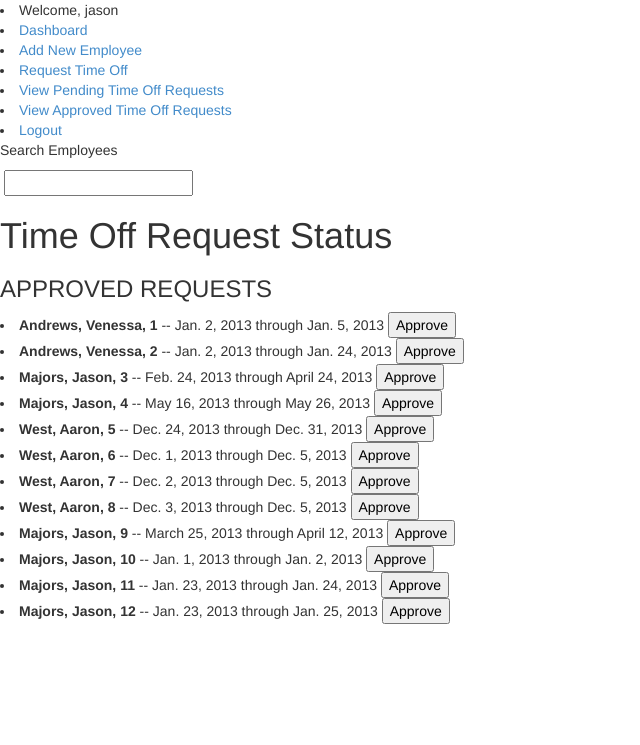
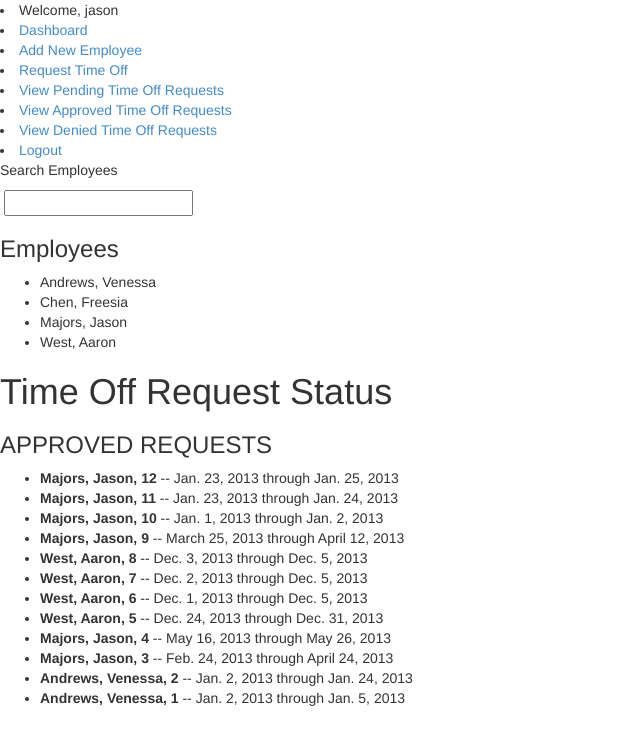
Before and after one commit to jasonmajors/Python-HRIS, a Django app: page /hris/timeoff/APPROVED/ in a window 1280 px wide. Shown: the top 745 px of the page, without its empty margins (0-640 px from the left). Run offline with Django 3.2, Linux system fonts and the light colour scheme; a user stored in the database is signed in; data comes from the database, SQL or seed files in the repository; both versions use the stored data as it was after the commit; parts of the project's set-up code (start-up, migrations or seed data) failed here and were passed over; some libraries are stand-ins or nearby versions.

Commit message:
Deny functionality added.

```diff
--- a/hris/hris_system/urls.py
+++ b/hris/hris_system/urls.py
@@ -3,9 +3,9 @@ from hris_system import views
 
 urlpatterns = patterns('',
 		url(r'^$', views.index, name='index'),
-		url(r'^submit/$', views.submit, name='submit'),
+		url(r'^submit/$', views.submit_timeoff, name='submit_timeoff'),
 		url(r'^timeoff/(?P<request_status>\w+)/$', views.get_timeoff_requests, name='requests'),
-		url(r'^approve_timeoff/$', views.approve_timeoff, name="approve_timeoff"),
+		url(r'^handle_timeoff/$', views.handle_timeoff, name="handle_timeoff"),
 		url(r'^login/$', views.user_login, name='login'),
 		url(r'^logout/$', views.user_logout, name='logout'),
 		url(r'^add_employee/$', views.add_employee, name='add_employee'),
--- a/hris/hris_system/views.py
+++ b/hris/hris_system/views.py
@@ -20,7 +20,7 @@ def index(request):
 	return render_to_response('hris_system/index.html', context_dict, context)
 
 @login_required
-def submit(request):
+def submit_timeoff(request):
 	context = RequestContext(request)
 	context_dict = {}
 
@@ -84,17 +84,24 @@ def user_logout(request):
 def get_timeoff_requests(request, request_status):
 	context = RequestContext(request)
 	context_dict = {}
+	employee_list = get_employee_list()
 	status = request_status.upper()
+	buttons = False
 
-	timeoff_requests = TimeOffRequest.objects.filter(status=status)
+	if status == "PENDING":
+		buttons = True
 
+	timeoff_requests = TimeOffRequest.objects.filter(status=status).order_by('-id')
+
+	context_dict['employee_list'] = employee_list
 	context_dict['timeoff_requests'] = timeoff_requests
 	context_dict['status'] = status
+	context_dict['buttons'] = buttons
 
 	return render_to_response('hris_system/timeoff.html', context_dict, context)
 
-# Messy - doesn't actually return anywhere
-def approve_timeoff(request):
+@login_required
+def handle_timeoff(request):
 	context = RequestContext(request)
 	context_dict = {}
 	request_id = None
@@ -107,10 +114,11 @@ def approve_timeoff(request):
 
 	if request.method == "GET":
 		request_id = request.GET['request_id']
+		approve_or_deny = request.GET['approve_or_deny']
 
 		if request_id:
 			t_request = TimeOffRequest.objects.get(id=int(request_id))
-			t_request.status = "APPROVED"
+			t_request.status = approve_or_deny
 			t_request.save()
 
 	return render_to_response('hris_system/timeoff_requests.html', context_dict, context)
--- a/hris/static/js/hris-ajax.js
+++ b/hris/static/js/hris-ajax.js
@@ -2,9 +2,20 @@ $(document).ready(function() {
 	// Not currently working.
 	$('.approve').click(function(){
 		var reqid = $(this).attr("data-reqid");
+		var approvedeny = $(this).attr("data-approvedeny");
 		var me = $(this)
-		$.get('/hris/approve_timeoff/', {request_id: reqid}, function(data){
-			//$('#requests').html(data);
+		$.get('/hris/handle_timeoff/', {request_id: reqid, approve_or_deny: approvedeny}, function(data){
+			$('#requests').html(data);
+			me.hide();
+		});
+	});
+
+	$('.deny').click(function(){
+		var reqid = $(this).attr("data-reqid");
+		var approvedeny = $(this).attr("data-approvedeny");
+		var me = $(this)
+		$.get('/hris/handle_timeoff/', {request_id: reqid, approve_or_deny: approvedeny}, function(data){
+			$('#requests').html(data);
 			me.hide();
 		});
 	});
--- a/hris/templates/hris_system/base.html
+++ b/hris/templates/hris_system/base.html
@@ -19,6 +19,7 @@
       <li><a href="/hris/submit">Request Time Off</li>
       <li><a href="/hris/timeoff/pending">View Pending Time Off Requests</li>
       <li><a href="/hris/timeoff/approved">View Approved Time Off Requests</li>
+      <li><a href="/hris/timeoff/denied">View Denied Time Off Requests</li>
       <li><a href="/hris/logout">Logout</a></li>
       {% else %}
       <li><a href="/hris/login">Login</a></li>
@@ -28,6 +29,8 @@
      <!-- End of Navbar -->
      <!-- Search bar on the side -->
     <div>
+      {% if user.is_authenticated %}
+        {% if employee_list %}
           <p>Search Employees</p>
           <form>
           <label></label>
@@ -35,11 +38,12 @@
           </form>
 
 
-       {% if employee_list %}
+
          <div id="emps">
           {% include "hris_system/employee_list.html" with employee_list=employee_list %}
          </div>
-       {% endif %}
+        {% endif %}
+      {% endif %}
     </div>
      <!-- End search bar-->
 
--- a/hris/templates/hris_system/timeoff.html
+++ b/hris/templates/hris_system/timeoff.html
@@ -8,10 +8,16 @@
 	{% if timeoff_requests %}
 	<h3>{{ status }} REQUESTS</h3>
 		<div id="requests">
+			<ul>
 			{% for request in timeoff_requests %}
 				<li><strong>{{ request.employee.last_name }}, {{ request.employee.first_name }}, {{ request.id }}</strong> -- {{ request.date_start }} through {{ request.date_end }}
-				<button class="approve" data-reqid="{{ request.id }}" type="button">Approve</button></li>
+				{% if buttons %}
+				<button class="approve" data-reqid="{{ request.id }}" data-approvedeny="APPROVED" type="button">Approve</button>
+				<button class="deny" data-reqid="{{ request.id }}" data-approvedeny="DENIED" type="button">Deny</button>
+				{% endif %}
+				</li>
 			{% endfor %}
+			</ul>
 		</div>
 	{% endif %}
 </div>
```
Also changed, not shown: hris/hris.db, 3 other files.
